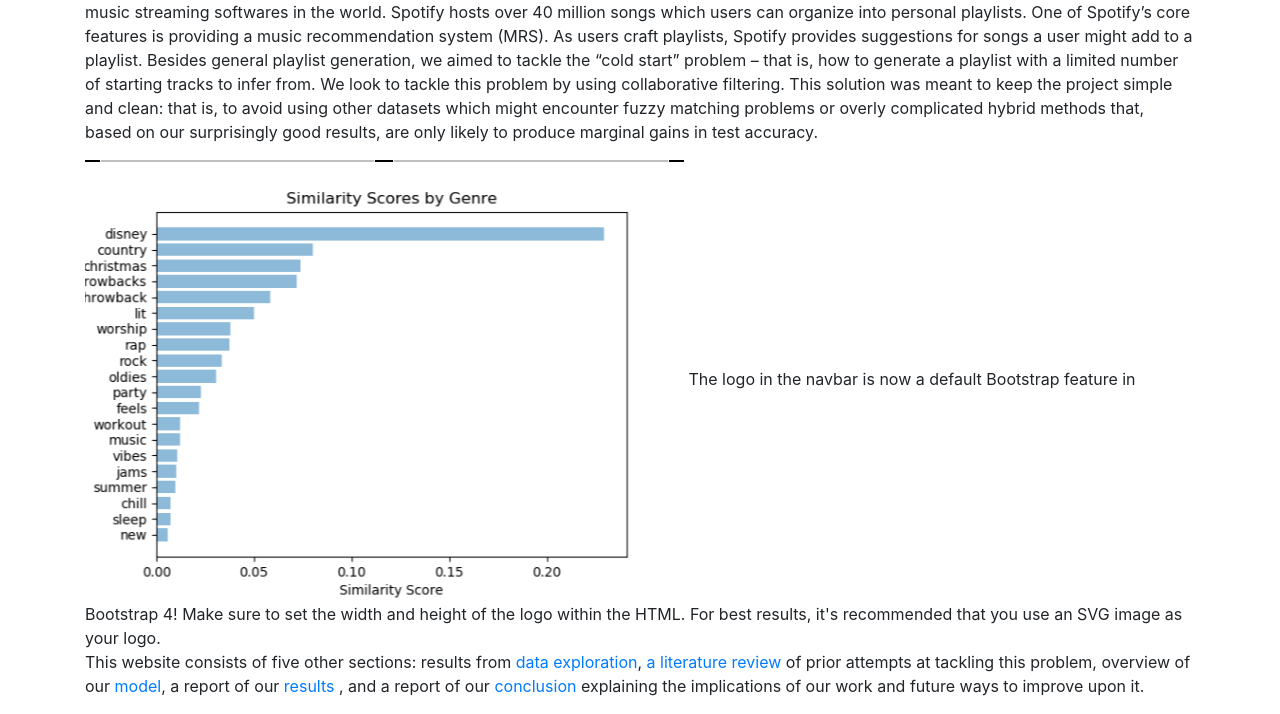
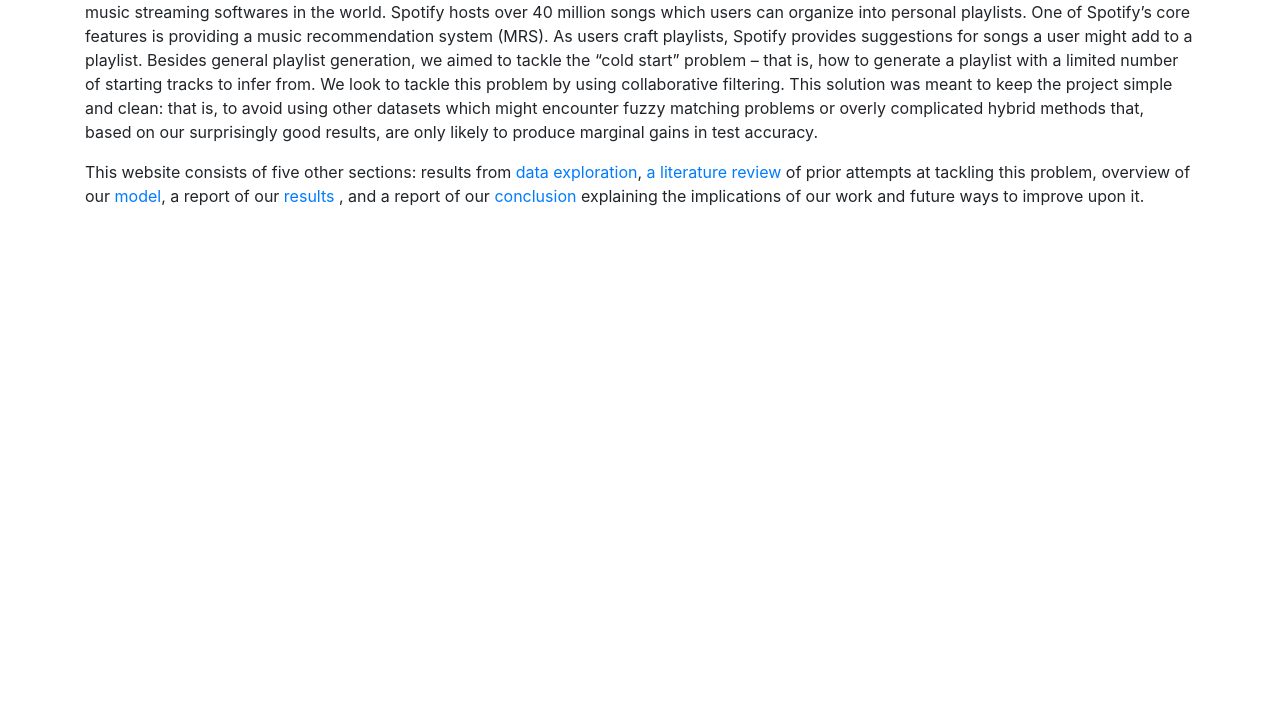
Before and after one commit to tlebryk/SpotifyMRS, a website: page index.html in a window 1280 px wide. Shown: the part 184-898 px from the top of the page. After the commit the page ends 800 px from the top, so only its background shows below. Drawn offline with Linux system fonts and the light colour scheme.

Commit message:
Update index.html

```diff
--- a/index.html
+++ b/index.html
@@ -60,11 +60,8 @@
       <h1 class="mt-5">Spotify Million Playlist 109A Final Project</h1>
       <p> Spotify is a music streaming platform with over 191 million users (“Spotify Technology S.A. Announces” 2018), making it one of the most popular music streaming softwares in the world. Spotify hosts over 40 million songs which users can organize into personal playlists.
 One of Spotify’s core features is providing a music recommendation system (MRS). As users craft playlists, Spotify provides suggestions for songs a user might add to a playlist. Besides general playlist generation, we aimed to tackle the “cold start” problem – that is, how to generate a playlist with a limited number of starting tracks to infer from. We look to tackle this problem by using collaborative filtering. This solution was meant to keep the project simple and clean: that is, to avoid using other datasets which might encounter fuzzy matching problems or overly complicated hybrid methods that, based on our surprisingly good results, are only likely to produce marginal gains in test accuracy.
- </p>
-        <img style="padding: 0 15px float: left," src="graph.png" width="599" height="442"  align=”right” alt=""> The logo in the navbar is now a default Bootstrap feature in Bootstrap 4! Make sure to set the width and height of the logo within the HTML. For best results, it's recommended that you use an SVG image as your logo.
-
       <p>
-        This website consists of five other sections: results from <a href="model.html">data exploration</a>, <a href="literaturereview.html">a literature review <a> of prior attempts at tackling this problem, overview of our <a href="model.html"> model</a>, a report of our <a href="model.html">results</a> , and a report of our <a href="model.html">conclusion</a> explaining the implications of our work and future ways to improve upon it.
+      This website consists of five other sections: results from <a href="model.html">data exploration</a>, <a href="literaturereview.html">a literature review <a> of prior attempts at tackling this problem, overview of our <a href="model.html"> model</a>, a report of our <a href="model.html">results</a> , and a report of our <a href="model.html">conclusion</a> explaining the implications of our work and future ways to improve upon it.
       </p>
     </div>
     <!-- /.container -->
```
